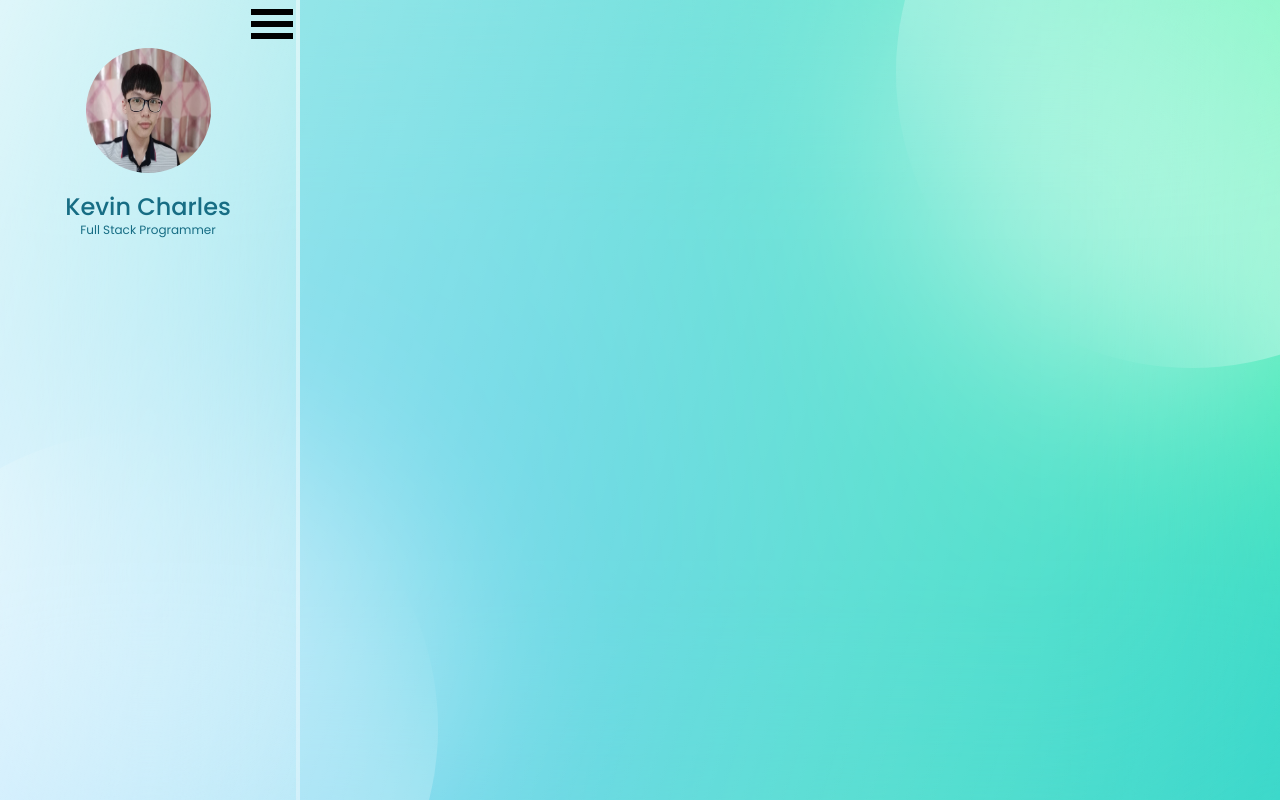
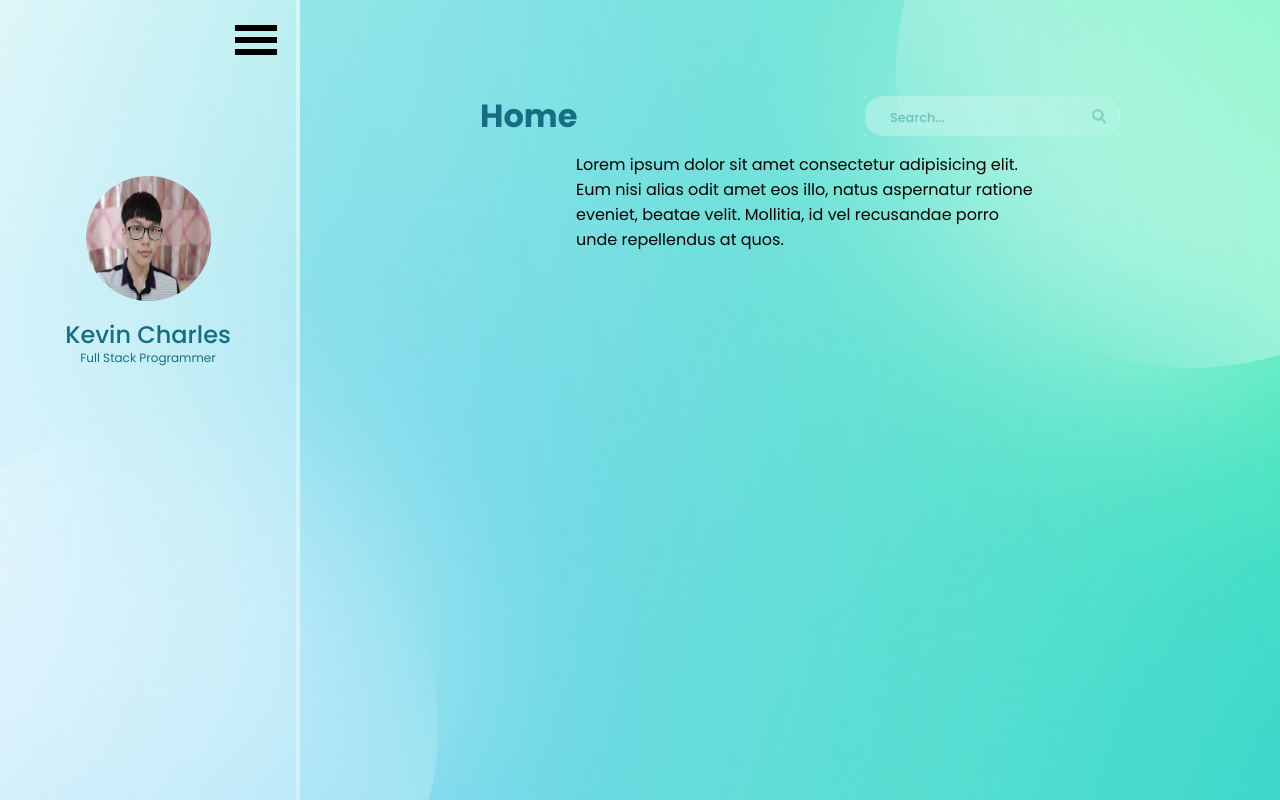
Before and after one commit to kevincharless/kssocmed, a React (Create React App) app in the folder client/: page / in a window 1280 px wide. Built offline with nearby package versions, Linux system fonts and the light colour scheme.

Commit message:
Page Grid

```diff
--- /dev/null
+++ b/client/src/components/PageGrid/PageGrid.element.js
@@ -0,0 +1,110 @@
+import styled from "styled-components";
+
+export const Grid = styled.div`
+    padding: 5rem ${({ isSidebarActive }) => (isSidebarActive ? "9rem" : "15rem")};
+    padding-left: ${({ isSidebarActive }) => (isSidebarActive && "30rem")};
+    margin: 0;
+    flex-flow: row nowrap;
+    justify-content: flex-start;
+    flex-direction: row;
+    position: absolute;
+`
+
+export const Header = styled.div`
+    display: flex;
+    justify-content: space-between;
+`
+
+export const Title = styled.h3`
+    font-family: Poppins;
+    font-style: normal;
+    font-weight: bold;
+    font-size: 2rem;
+    display: flex;
+    align-items: center;
+
+    color: #176D84;
+`
+
+export const InputDiv = styled.div`
+    margin-bottom: 10px;
+    margin: 1rem 1rem;
+
+    width: 16rem;
+    height: 2.5rem;
+
+    background: linear-gradient(107.56deg, rgba(255, 255, 255, 0.64) 0%, rgba(255, 255, 255, 0.16) 100%);
+    backdrop-filter: blur(100px);
+
+    border-radius: 40rem;
+    border: 2px solid;
+
+    border-image-source: radial-gradient(100% 316.05% at 0% 0%, rgba(255, 255, 255, 0.8) 0%, rgba(255, 255, 255, 0.2) 100%);
+    opacity: 0.5;
+
+    @media only screen and (max-width: 960px) {
+    /* For Mobile and Tablet: */
+        width: ${({half}) => (half ? '9rem' : '20rem')};
+        height: 3rem;
+    }
+`
+
+export const InputIcon = styled.div`
+    font-size: 0.9rem;
+    position: absolute;
+    margin: 0.7rem 1rem;
+    color: #176D84;
+    min-width: 50px;
+    opacity: 50%;
+    z-index: 0;
+    width: 14rem;
+    display: flex;
+    align-items: center;
+    justify-content: flex-end;
+
+    @media only screen and (max-width: 960px) {
+    /* For Mobile and Tablet: */
+        font-size: 0.5rem;
+        width: ${({half}) => (half ? '8rem' : '18rem')};
+    }
+`
+
+export const Input = styled.input`
+    position: absolute;
+    padding-left: 1.5rem;
+    z-index: 1;
+    width: ${({half}) => (half ? '10rem' : '26rem')};
+    height: 2.5rem;
+
+    font-family: Poppins;
+    font-style: normal;
+    font-weight: 500;
+    font-size: 0.8rem;
+
+    color: #176D84;
+
+    /* opacity: 0.5; */
+    background: none;
+    border: none;
+
+    &::placeholder {
+        color: #176D84;
+        opacity: 0.7;
+    }
+
+    &:focus{
+    outline: none;
+}
+
+    @media only screen and (max-width: 960px) {
+    /* For Mobile and Tablet: */
+        width: ${({half}) => (half ? '8rem' : '17rem')};
+        height: 3rem;
+        font-size: 0.7rem;
+        padding-left: 3rem;
+    }
+`
+
+export const Content = styled.div`
+    padding: 0 6rem;
+`
--- /dev/null
+++ b/client/src/components/PageGrid/PageGrid.js
@@ -0,0 +1,27 @@
+import React from 'react'
+import { FaSearch } from 'react-icons/fa';
+
+import { Grid, Header, Title, InputDiv, InputIcon, Input, Content } from './PageGrid.element';
+
+const PageGrid = ({ isSidebarActive }) => {
+    return (
+        <Grid isSidebarActive={isSidebarActive}>
+            <Header>
+                <Title>
+                    Home
+                </Title>
+                <InputDiv>
+                    <Input type="text" name="search" placeholder="Search..." />
+                    <InputIcon>
+                        <FaSearch />
+                    </InputIcon>
+                </InputDiv>
+            </Header>
+            <Content>
+                Lorem ipsum dolor sit amet consectetur adipisicing elit. Eum nisi alias odit amet eos illo, natus aspernatur ratione eveniet, beatae velit. Mollitia, id vel recusandae porro unde repellendus at quos.
+            </Content>
+        </Grid>
+    )
+}
+
+export default PageGrid;
--- a/client/src/components/Sidebar/Sidebar.elements.js
+++ b/client/src/components/Sidebar/Sidebar.elements.js
@@ -1,11 +1,10 @@
 import styled from 'styled-components';
 
 export const SidebarContainer = styled.div`
-    position: absolute;
     width: ${({ isSidebarActive }) => (isSidebarActive ? '300px' : '80px')};
-    height: 100%;
-    left: 0;
-    top: 0;
+    height: 100vh;
+    position: fixed;
+    z-index: 999;
 
     border-right: 4px solid rgba(255, 255, 255, 0);
     background: linear-gradient(107.56deg, rgba(255, 255, 255, 0.64) 0%, rgba(255, 255, 255, 0.16) 100%);
@@ -17,7 +16,7 @@ export const SidebarContainer = styled.div`
     width: 80px;
 
     &::active {
-        width: 100%;
+        width: 5%;
     }
 }
 `
--- a/client/src/components/Sidebar/Sidebar.js
+++ b/client/src/components/Sidebar/Sidebar.js
@@ -1,22 +1,16 @@
-import React, { useState } from 'react'
+import React from 'react'
 import { SidebarContainer, SidebarRow, Avatar, AvatarName, AvatarDescription } from './Sidebar.elements';
 import { GiHamburgerMenu } from 'react-icons/gi'
 
 import kevin from '../../assets/images/twibonhmps.jpg'
 
-const Sidebar = () => {
-    const [isSidebarActive, setIsSitebarActive] = useState(true);
-
-    const toggleSitebar = () => {
-        setIsSitebarActive(!isSidebarActive);
-    }
-
+const Sidebar = ({ isSidebarActive, toggleSitebar }) => {
     return (
         <SidebarContainer isSidebarActive={isSidebarActive}>
             <SidebarRow style={{ justifyContent: 'right' }}>
-                <GiHamburgerMenu onClick={toggleSitebar} style={{ textAlign: 'right', fontSize: '3rem' }} />
+                <GiHamburgerMenu onClick={toggleSitebar} style={{ textAlign: 'right', fontSize: '3rem', margin: '1rem', cursor: 'pointer' }} />
             </SidebarRow>
-            <SidebarRow>
+            <SidebarRow style={{ padding: '6rem 0' }}>
                 <Avatar src={kevin} isSidebarActive={isSidebarActive} />
                 <AvatarName isSidebarActive={isSidebarActive}>Kevin Charles</AvatarName>
                 <AvatarDescription isSidebarActive={isSidebarActive}>Full Stack Programmer</AvatarDescription>
--- a/client/src/components/index.js
+++ b/client/src/components/index.js
@@ -1,2 +1,3 @@
 export { default as Sidebar } from './Sidebar/Sidebar';
 export { default as Background } from './Background/Background';
+export { default as PageGrid } from './PageGrid/PageGrid';
--- a/client/src/pages/Home/Home.js
+++ b/client/src/pages/Home/Home.js
@@ -1,9 +1,18 @@
-import React from 'react'
-import { Sidebar } from '../../components';
+import React, { useState } from 'react'
+import { Sidebar, PageGrid } from '../../components';
 
 const Home = () => {
+    const [isSidebarActive, setIsSitebarActive] = useState(true);
+
+    const toggleSitebar = () => {
+        setIsSitebarActive(!isSidebarActive);
+    }
+
     return (
-        <Sidebar />
+        <>
+            <Sidebar isSidebarActive={isSidebarActive} toggleSitebar={toggleSitebar} />
+            <PageGrid isSidebarActive={isSidebarActive} />
+        </>
     )
 }
 
```
Also changed, not shown: client/src/pages/Home/Home.elements.js (added, +11 -0 lines), client/src/pages/Authentication/Authentication.js (indentation only), 1 other file (tests, documents, lock files or other folders).
